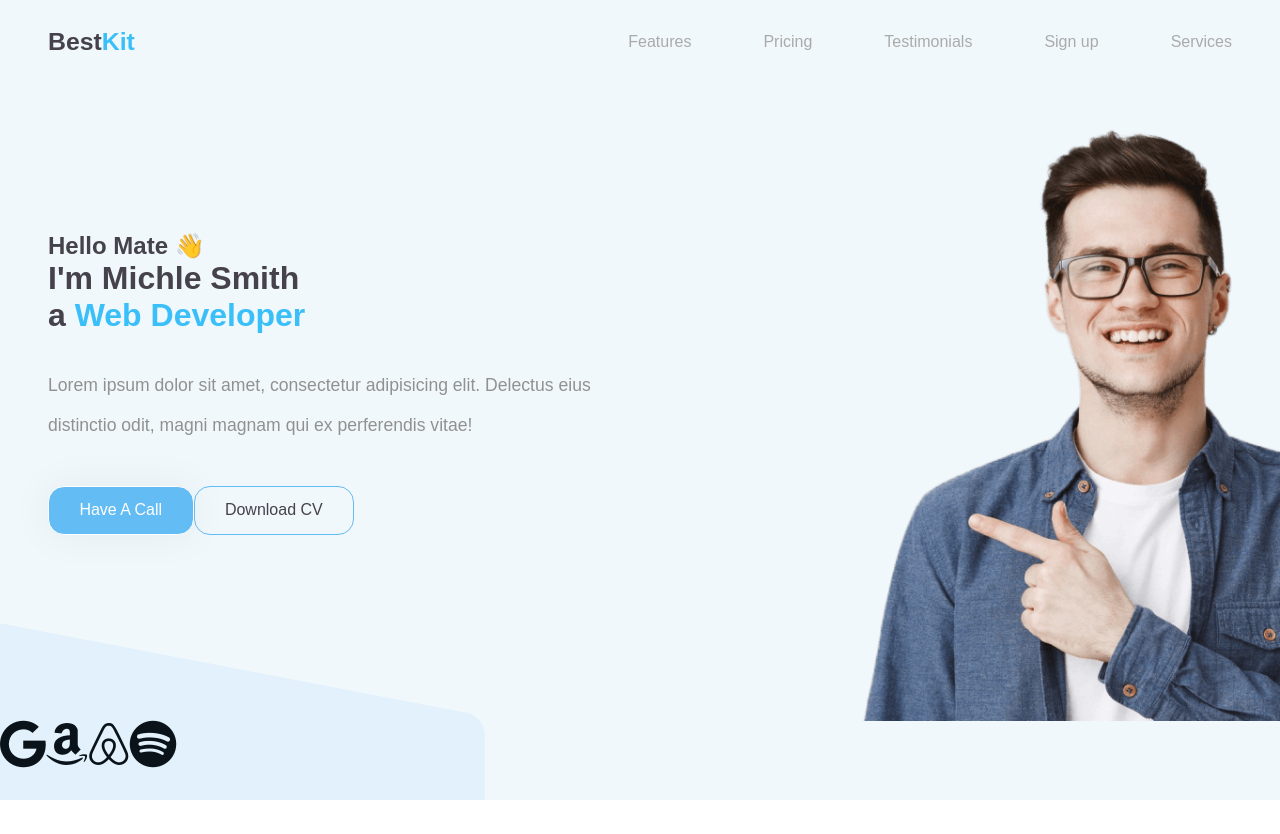
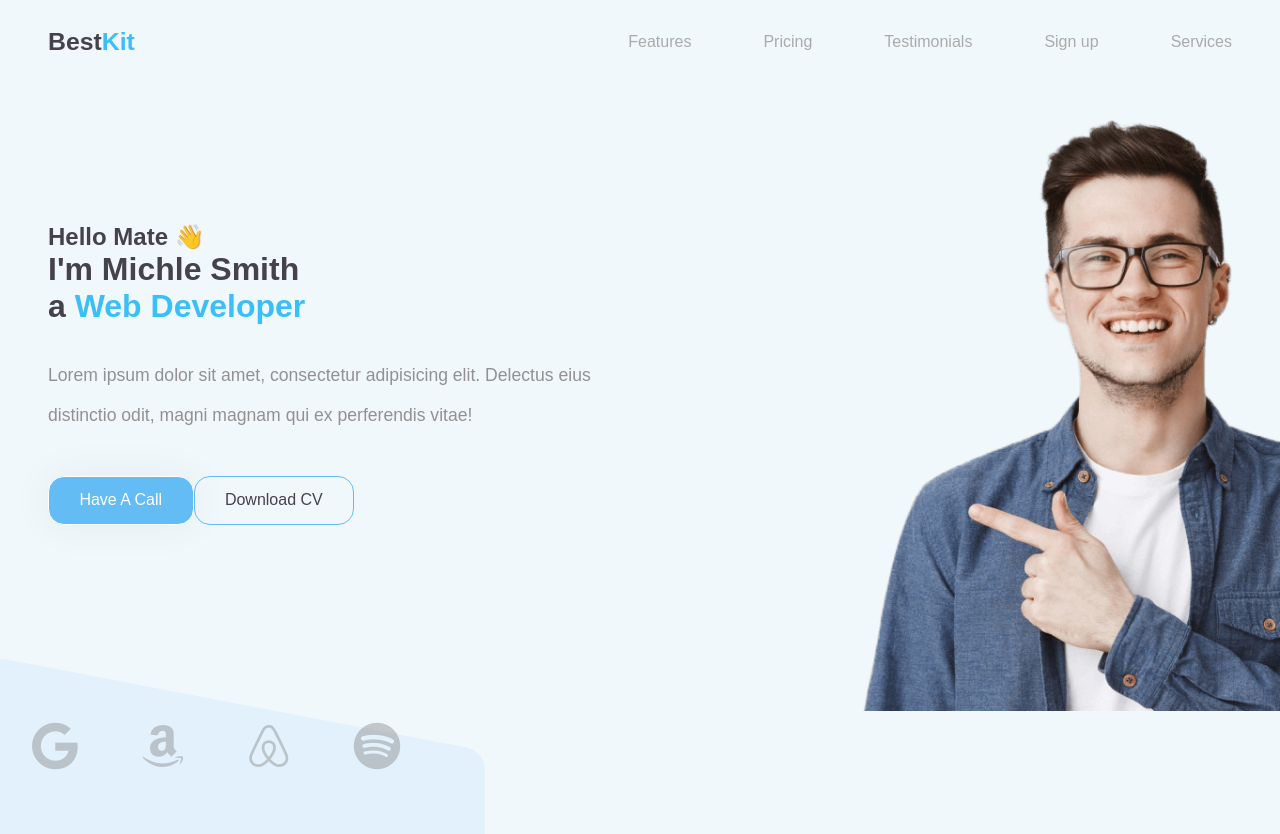
Before and after one commit to abdessattarElyagoubi/droid, a plain HTML site: page index.html in a window 1280 px wide. Before the commit the page ends 800 px from the top, so only its background shows below. Drawn offline with Linux system fonts and the light colour scheme.

Commit message:
Update style.css

```diff
--- a/style.css
+++ b/style.css
@@ -1,4 +1,4 @@
- .light {
+.light {
     --mainColor: #64bcf4;
     --hoverColor: #5bacdf;
     --backgroundColor: #f1f8fc;
@@ -22,6 +22,13 @@
     padding: 0;
     margin: 0;
     box-sizing: border-box;
+}
+.gray{
+color: grey;
+opacity: 0.4
+}
+.brand{
+padding: 2rem;
 }
 body {
     font-family: "Poppins", sans-serif;
@@ -239,7 +246,7 @@ header .container {
     animation: appear 1s 1 both;
 }
 /* Footer*/
-    #footer {
+    footer {
     background-image: linear-gradient(60deg, #29323c 0%, #485563 100%);
 }
 #footer .footer {
```
